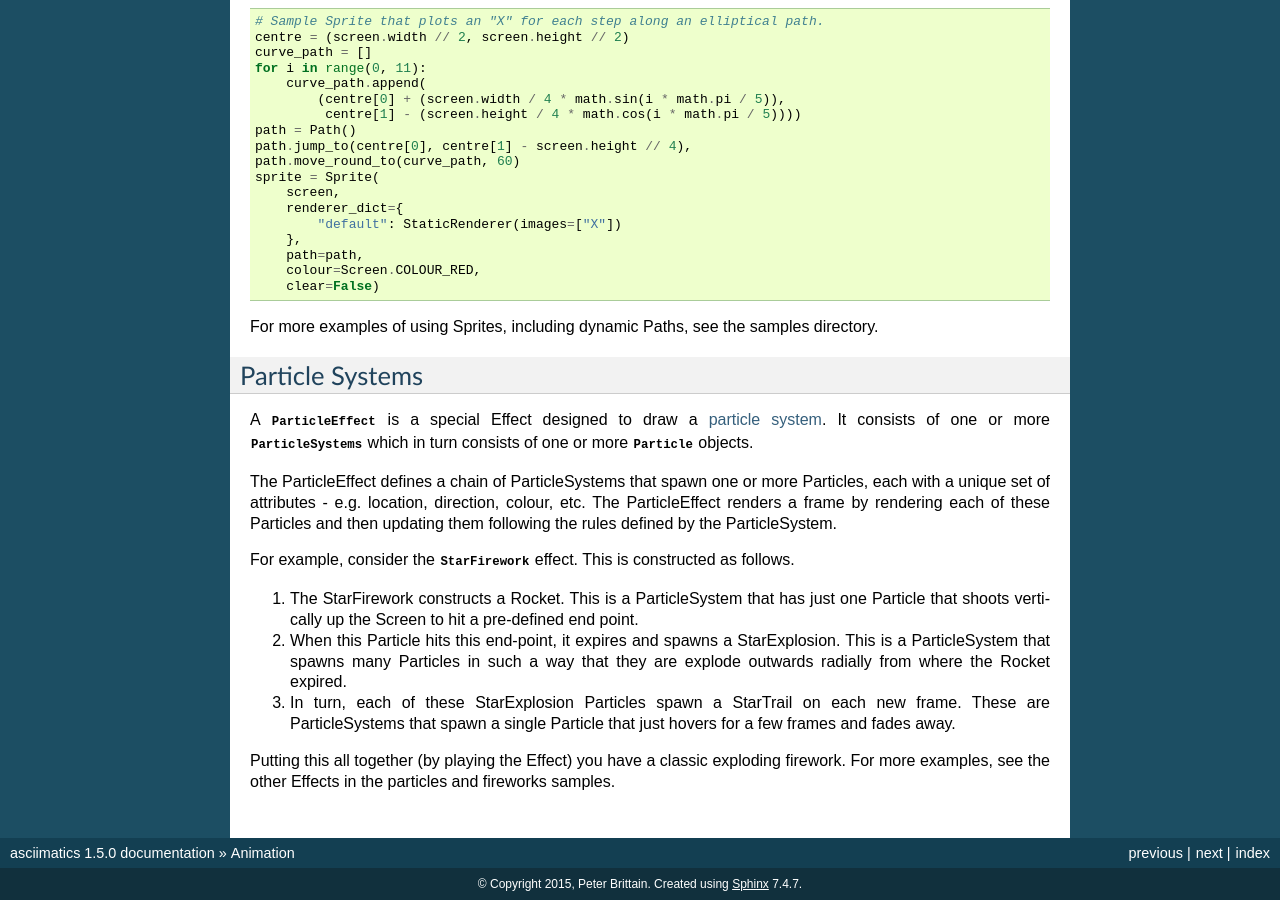
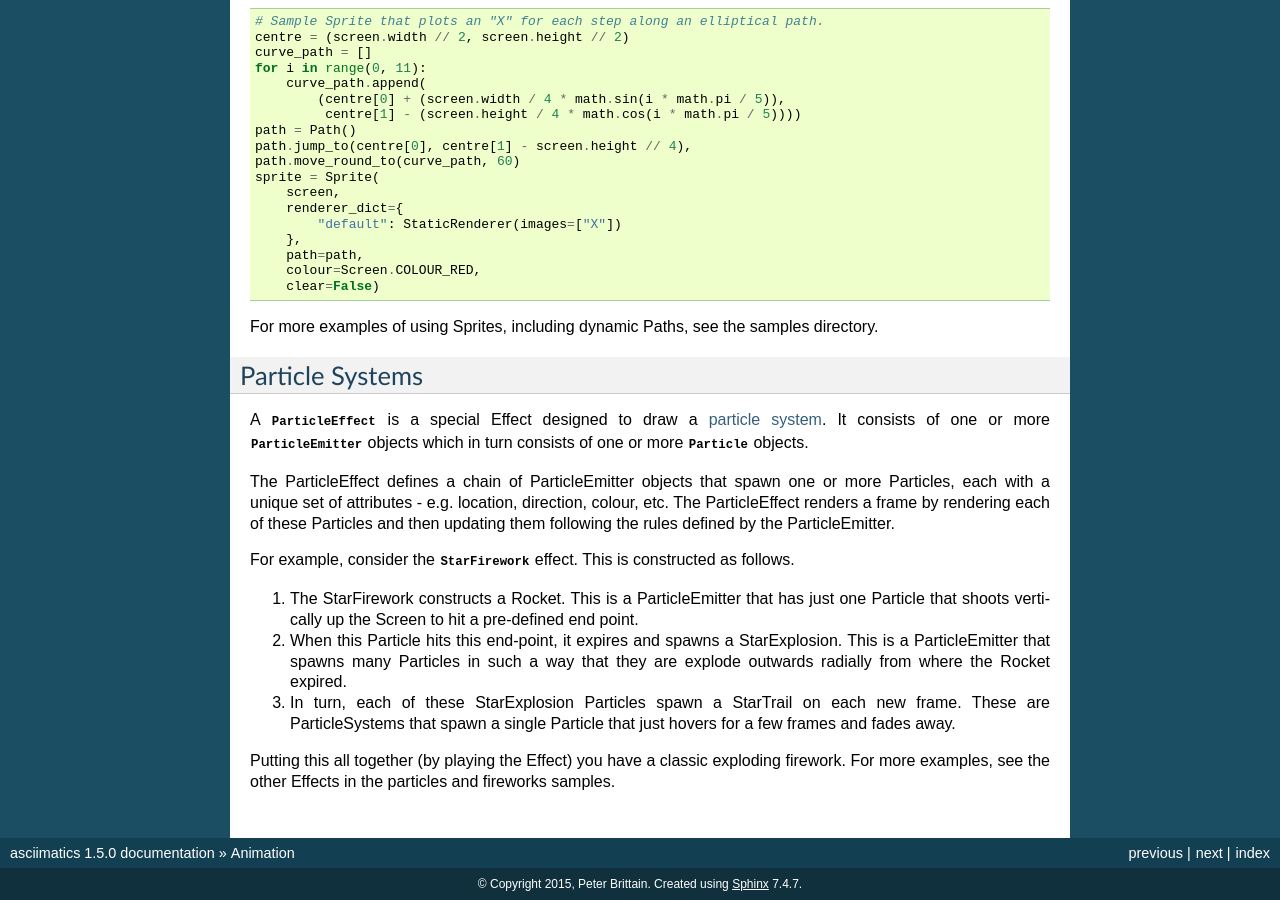
Before and after one commit to peterbrittain/asciimatics, a Sphinx documentation site: the page built from doc/source/animation.rst, in a window 1280 px wide and 900 px high, scrolled down 996 px. Built offline with Sphinx 7.4.7, drawn with Linux system fonts in a browser that asks for light colours; some of the changed text lies outside the part shown.

```diff
--- a/doc/source/animation.rst
+++ b/doc/source/animation.rst
@@ -52,18 +79,35 @@
         colour=Screen.COLOUR_RED,
         clear=False)
 
-For more examples of using Sprites, including dynamic Paths, see the samples directory.
+For more examples of using Sprites, including dynamic Paths, see the samples
+directory.
 
 Particle Systems
 ----------------
-A :py:obj:`.ParticleEffect` is a special Effect designed to draw a `particle system <https://en.m.wikipedia.org/wiki/Particle_system>`_.  It consists of one or more :py:obj:`.ParticleSystems` which in turn consists of one or more :py:obj:`.Particle` objects.
+A :py:obj:`.ParticleEffect` is a special Effect designed to draw a `particle
+system <https://en.m.wikipedia.org/wiki/Particle_system>`_.  It consists of one
+or more :py:obj:`.ParticleEmitter` objects which in turn consists of one or
+more :py:obj:`.Particle` objects.
 
-The ParticleEffect defines a chain of ParticleSystems that spawn one or more Particles, each with a unique set of attributes - e.g. location, direction, colour, etc.  The ParticleEffect renders a frame by rendering each of these Particles and then updating them following the rules defined by the ParticleSystem.
+The ParticleEffect defines a chain of ParticleEmitter objects that spawn one or
+more Particles, each with a unique set of attributes - e.g. location, direction,
+colour, etc.  The ParticleEffect renders a frame by rendering each of these
+Particles and then updating them following the rules defined by the
+ParticleEmitter.
 
-For example, consider the :py:obj:`.StarFirework` effect.  This is constructed as follows.
+For example, consider the :py:obj:`.StarFirework` effect.  This is constructed
+as follows.
 
-1. The StarFirework constructs a Rocket.  This is a ParticleSystem that has just one Particle that shoots vertically up the Screen to hit a pre-defined end point.
-2. When this Particle hits this end-point, it expires and spawns a StarExplosion.  This is a ParticleSystem that spawns many Particles in such a way that they are explode outwards radially from where the Rocket expired.
-3. In turn, each of these StarExplosion Particles spawn a StarTrail on each new frame.  These are ParticleSystems that spawn a single Particle that just hovers for a few frames and fades away.
+1. The StarFirework constructs a Rocket.  This is a ParticleEmitter that has
+   just one Particle that shoots vertically up the Screen to hit a pre-defined
+   end point.
+2. When this Particle hits this end-point, it expires and spawns a
+   StarExplosion.  This is a ParticleEmitter that spawns many Particles in such
+   a way that they are explode outwards radially from where the Rocket expired.
+3. In turn, each of these StarExplosion Particles spawn a StarTrail on each new
+   frame.  These are ParticleSystems that spawn a single Particle that just
+   hovers for a few frames and fades away.
 
-Putting this all together (by playing the Effect) you have a classic exploding firework.  For more examples, see the other Effects in the particles and fireworks samples.
+Putting this all together (by playing the Effect) you have a classic exploding
+firework.  For more examples, see the other Effects in the particles and
+fireworks samples.
```
Also changed, not shown: other parts of doc/source/animation.rst (+37 -10 lines), 1 other file.
